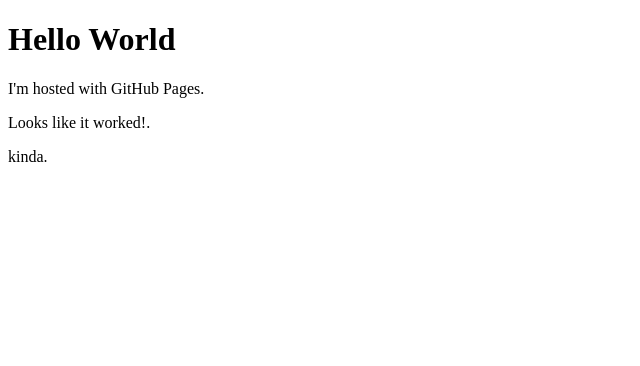
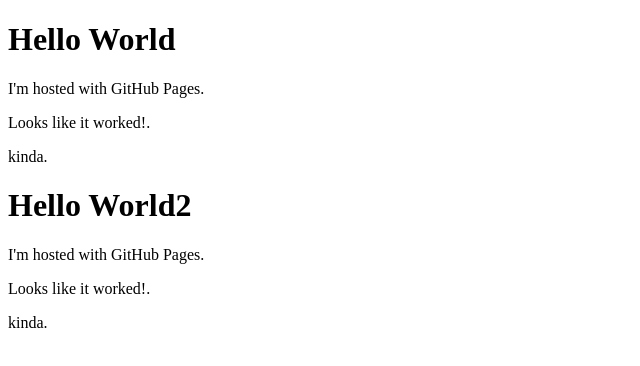
Before and after one commit to dogbox257/dogbox257.github.io, a plain HTML site: page index.html in a window 1280 px wide. Shown: the whole page, without its empty margins (0-640 px from the left). Drawn offline with Linux system fonts and the light colour scheme.

Commit message:
Update index.html

```diff
--- a/index.html
+++ b/index.html
@@ -6,4 +6,10 @@
   <p>Looks like it worked!.</p>
   <p>kinda.</p>
 </body>
+  <body>
+<h1>Hello World2</h1>
+<p>I'm hosted with GitHub Pages.</p>
+  <p>Looks like it worked!.</p>
+  <p>kinda.</p>
+</body>
 </html>
```
